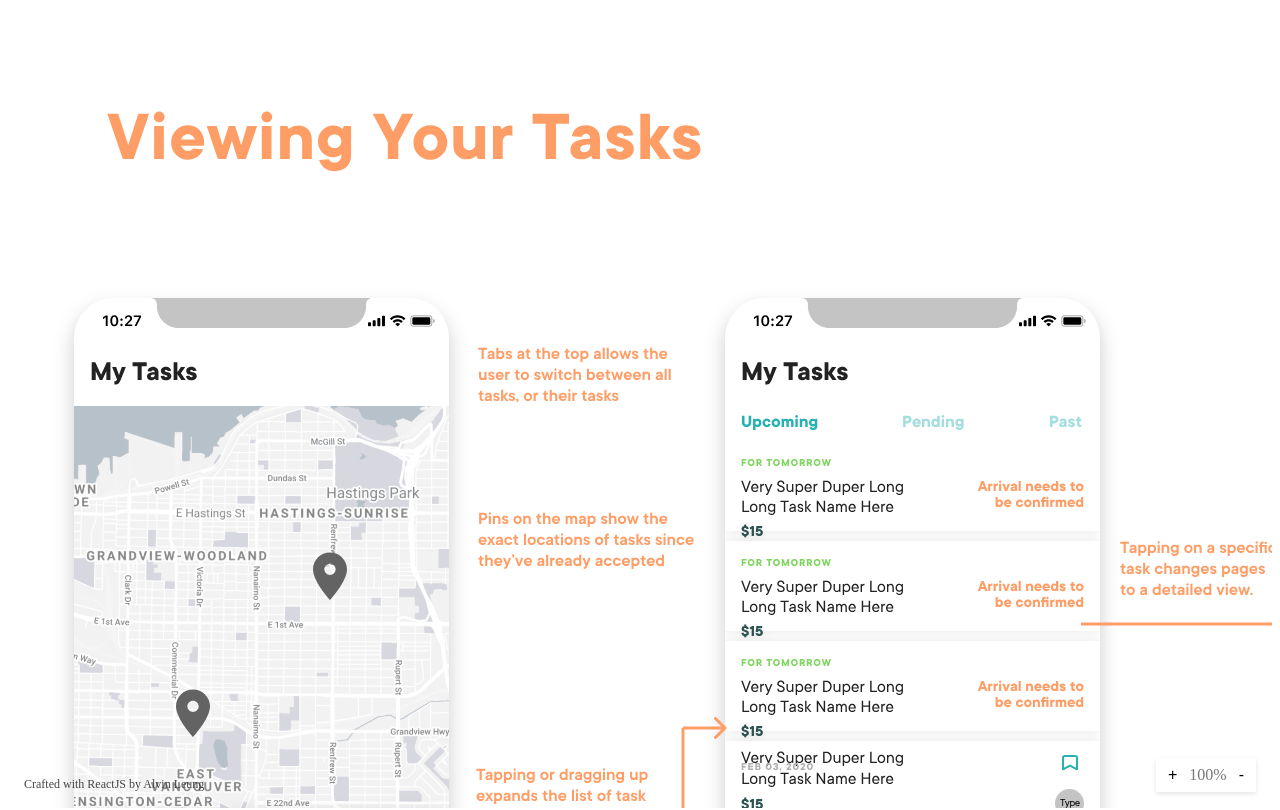
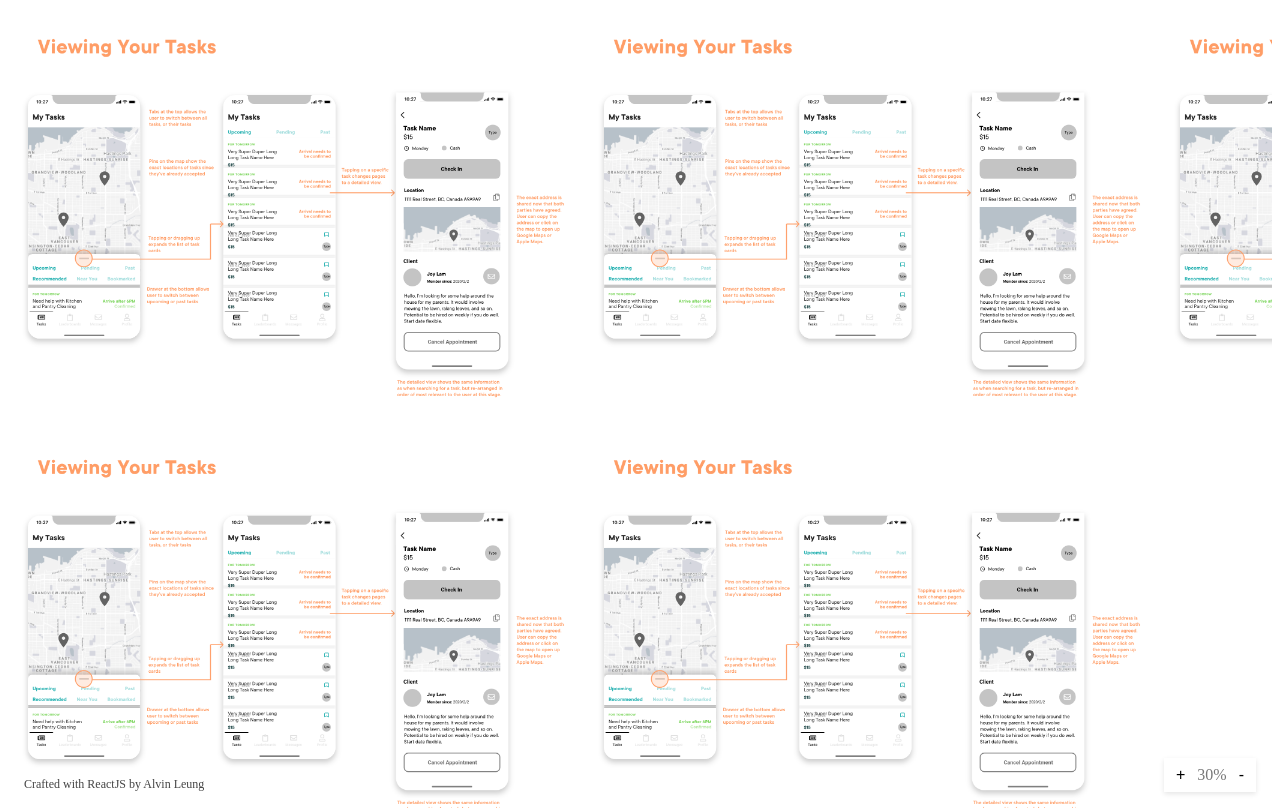
Before and after one commit to alvinleung/design-explorer, a React (Create React App) app: page / in a window 1280 px wide. Shown: the top 810 px of the page. Built offline with nearby package versions, Linux system fonts and the light colour scheme.

Commit message:
Component Interface tweaking

```diff
--- a/public/index.html
+++ b/public/index.html
@@ -30,7 +30,9 @@
 <body>
   <noscript>You need to enable JavaScript to run this app.</noscript>
   <div id="root"></div>
-  <div class="design-explorer" data-src="['img/8 Viewing your tasks.svg','img/8 Viewing your tasks.svg']"></div>
+  <div class="design-explorer"
+    data-src="['img/8 Viewing your tasks.svg','img/8 Viewing your tasks.svg','img/8 Viewing your tasks.svg','img/8 Viewing your tasks.svg','img/8 Viewing your tasks.svg']"
+    data-cols="3" data-init-zoom="30"></div>
   <div class="design-explorer" data-src="['img/8 Viewing your tasks.svg','img/8 Viewing your tasks.svg']"></div>
   <!--
       This HTML file is a template.
--- a/src/index.js
+++ b/src/index.js
@@ -5,15 +5,15 @@ import ReactDOM from "react-dom";
 import DesignExplorer from "./components/designExplorer";
 // import * as serviceWorker from "./serviceWorker";
 
-const imgList = [
-  `${process.env.PUBLIC_URL}/img/8 Viewing your tasks.svg`,
-  `${process.env.PUBLIC_URL}/img/9 Contacting a client.svg`,
-  `${process.env.PUBLIC_URL}/img/10 Contacting a helper.svg`,
-  `${process.env.PUBLIC_URL}/img/11 Leaderboard.svg`,
-  `${process.env.PUBLIC_URL}/img/12 Check in - Before.svg`,
-  `${process.env.PUBLIC_URL}/img/13 Check in - During and after.svg`,
-  `${process.env.PUBLIC_URL}/img/14 Leaving Reviews.svg`,
-];
+// const imgList = [
+//   `${process.env.PUBLIC_URL}/img/8 Viewing your tasks.svg`,
+//   `${process.env.PUBLIC_URL}/img/9 Contacting a client.svg`,
+//   `${process.env.PUBLIC_URL}/img/10 Contacting a helper.svg`,
+//   `${process.env.PUBLIC_URL}/img/11 Leaderboard.svg`,
+//   `${process.env.PUBLIC_URL}/img/12 Check in - Before.svg`,
+//   `${process.env.PUBLIC_URL}/img/13 Check in - During and after.svg`,
+//   `${process.env.PUBLIC_URL}/img/14 Leaving Reviews.svg`,
+// ];
 
 // ReactDOM.render(
 //   <React.StrictMode>
@@ -28,8 +28,22 @@ window.addEventListener("load", function () {
   designExplorerList.forEach((elm) => {
     const srcListAttribute = elm.getAttribute("data-src").replaceAll("'", '"');
     const srcList = JSON.parse(srcListAttribute);
+
+    const colCountAttribute = parseInt(elm.getAttribute("data-cols") || 1);
+
+    const colInitialZoomAttribute = parseInt(
+      elm.getAttribute("data-init-zoom") || 100
+    );
     console.log("test");
-    ReactDOM.render(<DesignExplorer src={srcList} cols={3} />, elm);
+    ReactDOM.render(
+      <DesignExplorer
+        src={srcList}
+        cols={colCountAttribute}
+        scrollToPan={false}
+        initialZoom={colInitialZoomAttribute}
+      />,
+      elm
+    );
   });
 });
 
```
